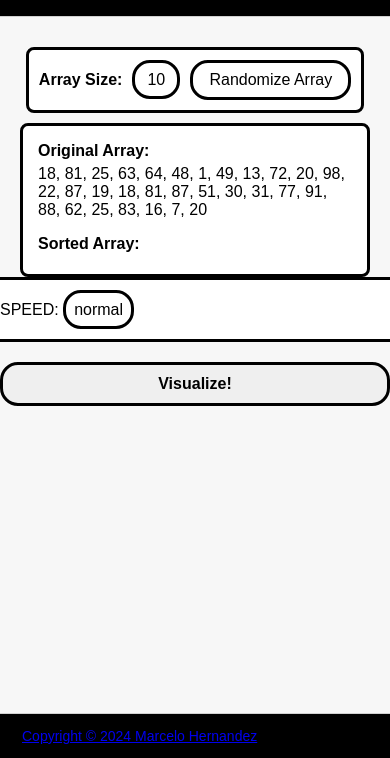
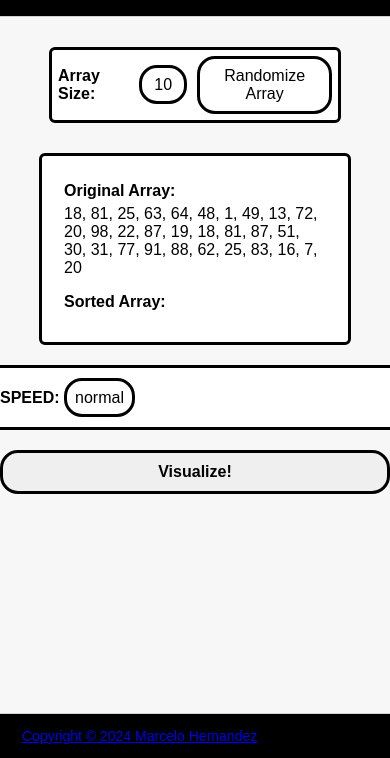
Before and after one commit to phmarcel0x/mars, a website with bundled scripts: page src/index.html in a window 390 px wide. Shown: the part 86-844 px from the top of the page. Built offline with nearby package versions, Linux system fonts and the light colour scheme.

Commit message:
Add changes to the top container

```diff
--- a/src/index.html
+++ b/src/index.html
@@ -9,50 +9,39 @@
 <!DOCTYPE html>
 <html>
     <head>
-        <!-- Head Section: Contains Meta Information, Title, and Linked Resources -->
         <title>mars</title>
-        <!-- Link to External CSS File -->
         <link rel="stylesheet" href="styles.css">
-        <!-- Defer JavaScript Execution to Ensure DOM is Loaded -->
         <script type="module" src="main.js" defer></script>
     </head>
-
     <body>
-        <!-- Header Section with Main Title -->
         <div id="header">
             <h1>modular algorithm rendering system (mars)</h1>
         </div>
 
-        <!-- Main Container: Contains Array Displays and Controls Container -->
         <div id="mainContainer">
-
+            <div id="topContainer">
                 <div id="arrayOptionsContainer">
                     <label for="arraySizeSelector">Array Size:</label>
                     <select id="arraySizeSelector">
-                    <!-- Array Size Options -->
                         <option value="10" selected>10</option>
                         <option value="20">20</option>
                         <option value="30">30</option>
                         <option value="40">40</option>
                         <option value="50">50</option>
                     </select>
-
                     <button id="randomizeArrayButton">Randomize Array</button>
                 </div>
 
-            <!-- Array Displays Section -->
                 <div id="arrayDisplays">
                     <p>Original Array:<br> <span id="originalArray"></span></p>
                     <p>Sorted Array:<br> <span id="sortedArray"></span></p>
                 </div>
+            </div>
 
-            <!-- Control Panel for User Interaction -->
             <div id="controlsContainer">
-                <!-- Speed Selector: Allows users to adjust sorting speed -->
                 <div id="speedSelectorContainer">
                     <label for="speedSelector">SPEED:<label>
                     <select id="speedSelector">
-                        <!-- Speed Options -->
                         <option value="0.25">0.25x</option>
                         <option value="0.5">0.5x</option>
                         <option value="1" selected>normal</option>
@@ -60,18 +49,15 @@
                         <option value="2">2x</option>
                     </select>
                 </div>
-                <!-- Sorting Start Button -->
                 <button id="startSortingButton">Visualize!</button>
             </div>
         </div>
 
-        <!-- Visualization Container: Used for rendering sorting algorithm process -->
         <div id="visualizationContainer"></div>
 
-        <!-- Footer Section -->
         <div id="footer">
             <p>
-                <a id="copyrightLink" href = "https://github.com/phmarcel0x/dsa-algorithm-visualizer/blob/main/LICENSE">Copyright &copy; 2024 Marcelo Hernandez</a>
+                <a id="copyrightLink" href="https://github.com/phmarcel0x/dsa-algorithm-visualizer/blob/main/LICENSE">Copyright &copy; 2024 Marcelo Hernandez</a>
             </p>
         </div>
     </body>
--- a/src/styles.css
+++ b/src/styles.css
@@ -20,48 +20,28 @@ html, body {
     color: #ffffff;
     border-color: #d1d1d1;
     border-style: solid;
-    border-width: 0 0 1px 0; /* only bottom border for header */
+    border-width: 0 0 1px 0;
 }
 
 #footer {
-    border-width: 1px 0 0 0; /* only top border for footer */
+    border-width: 1px 0 0 0;
 }
 
 #mainContainer {
     display: flex;
-    justify-content: space-around; /* Changed for better space distribution */
-    align-items: center; /* Align items vertically in the center */
-    padding: 20px 0; /* Top and bottom padding */
-    flex-wrap: wrap; /* Allows children to wrap to the next line on small screens */
+    flex-direction: column;
+    align-items: center;
+    padding: 20px 0;
+    flex-wrap: wrap;
+    gap: 20px; /* Space between topContainer and controlsContainer */
 }
 
-#arrayDisplays {
-    flex: 1 1 300px; /* Adjust the size to flex with the available space */
-    margin: 0 20px; /* Horizontal margins for spacing */
-    text-align: left;
-    padding: 10px 22px;
-    font-size: 16px;
-    background-color: #ffffff;
-    border: 3px solid black;
-    border-radius: 8px;
-    font-weight: bold;
-}
-
-#arrayDisplays span {
-    font-weight: normal;
-    display: block;
-    padding-top: 5px;
-}
-
-#visualizationContainer {
-    flex-grow: 1;
+#topContainer {
     display: flex;
-    flex-direction: row;
-    justify-content: center;
-    align-items: flex-end;
-    margin: 20px auto;
-    padding: 0 22px;
-    max-width: 80%;
+    justify-content: space-between;
+    width: 80%; /* Adjust as needed */
+    flex-wrap: wrap;
+    gap: 20px; /* Space between arrayOptionsContainer and arrayDisplays */
 }
 
 #arrayOptionsContainer {
@@ -70,17 +50,16 @@ html, body {
     align-items: center;
     gap: 10px;
     margin: 10px;
-    padding: 10px;
+    padding: 6px;
     font-size: 16px;
     font-weight: bold;
     background-color: white;
     border: 3px solid black;
-    border-radius: 8px;
+    border-radius: 6px;
 }
 
-
 #randomizeArrayButton {
-    padding: 8px 16px;
+    padding: 8px 12px;
     font-size: 16px;
     cursor: pointer;
     background-color: white;
@@ -94,7 +73,24 @@ html, body {
     background-color: white;
     border: 3px solid black;
     border-radius: 18px;
-    appearance: none; /* Changed from radio to none */
+    appearance: none;
+}
+
+#arrayDisplays {
+    flex: 1;
+    text-align: left;
+    padding: 10px 22px;
+    font-size: 16px;
+    background-color: #ffffff;
+    border: 3px solid black;
+    border-radius: 6px;
+    font-weight: bold;
+}
+
+#arrayDisplays span {
+    font-weight: normal;
+    display: block;
+    padding-top: 5px;
 }
 
 #controlsContainer {
@@ -102,10 +98,27 @@ html, body {
     flex-direction: column;
     align-items: center;
     gap: 10px;
-    flex: 1 1 200px; /* Flex grow, flex shrink, and flex-basis settings */
+    flex: 1 1 200px;
 }
 
-#startSortingButton, #speedSelectorContainer #randomizeArrayButton {
+#speedSelectorContainer {
+    background-color: white;
+    border-radius: 6px;
+    padding: 10px 10px;
+    border: 3px solid black;
+    font-weight: bold;
+}
+
+#speedSelector {
+    padding: 8px 8px;
+    font-size: 16px;
+    background-color: white;
+    border: 3px solid black;
+    border-radius: 18px;
+    appearance: none;
+}
+
+#startSortingButton {
     font-weight: bold;
     color: black;
     padding: 10px 20px;
@@ -120,29 +133,20 @@ html, body {
     transition: background-color 0.3s;
 }
 
-#startSortingButton:hover, #startSortingButton:focus, #speedSelectorContainer:hover, #randomizeArrayButton:hover {
+#startSortingButton:hover, #startSortingButton:focus, #speedSelector:hover, #randomizeArrayButton:hover, #arraySizeSelector:hover {
     background-color: orange;
     transition: background-color 1.3s;
 }
 
-#speedSelectorContainer {
-    background-color: white;
-    border-radius: 8px;
-    padding: 10px 10px;
-    border: 3px solid black;
-}
-
-#speedSelector {
-    padding: 8px 8px;
-    font-size: 16px;
-    background-color: white;
-    border: 3px solid black;
-    border-radius: 18px;
-    appearance: none; /* Changed from radio to none */
-}
-
-#speedSelector:hover {
-    border-color: rgba(255, 166, 0, 0.494)
+#visualizationContainer {
+    flex-grow: 1;
+    display: flex;
+    flex-direction: row;
+    justify-content: center;
+    align-items: flex-end;
+    margin: 20px auto;
+    padding: 0 22px;
+    max-width: 80%;
 }
 
 .barContainer {
@@ -169,12 +173,15 @@ html, body {
 
 /* Responsive adjustments */
 @media (max-width: 600px) {
-    #arrayDisplays, #visualizationContainer {
+    #topContainer {
+        flex-direction: column;
+        align-items: center;
+    }
+    #arrayOptionsContainer, #arrayDisplays {
         max-width: 95%;
-        padding: 0 15px;
     }
     #controlsContainer {
-        flex-direction: column;
+        width: 100%;
     }
     #startSortingButton, #speedSelectorContainer {
         width: 100%;
```
Also changed, not shown: docs/TODO.md (+0 -2 lines). Lines whose indentation alone changed are shown as unchanged.
